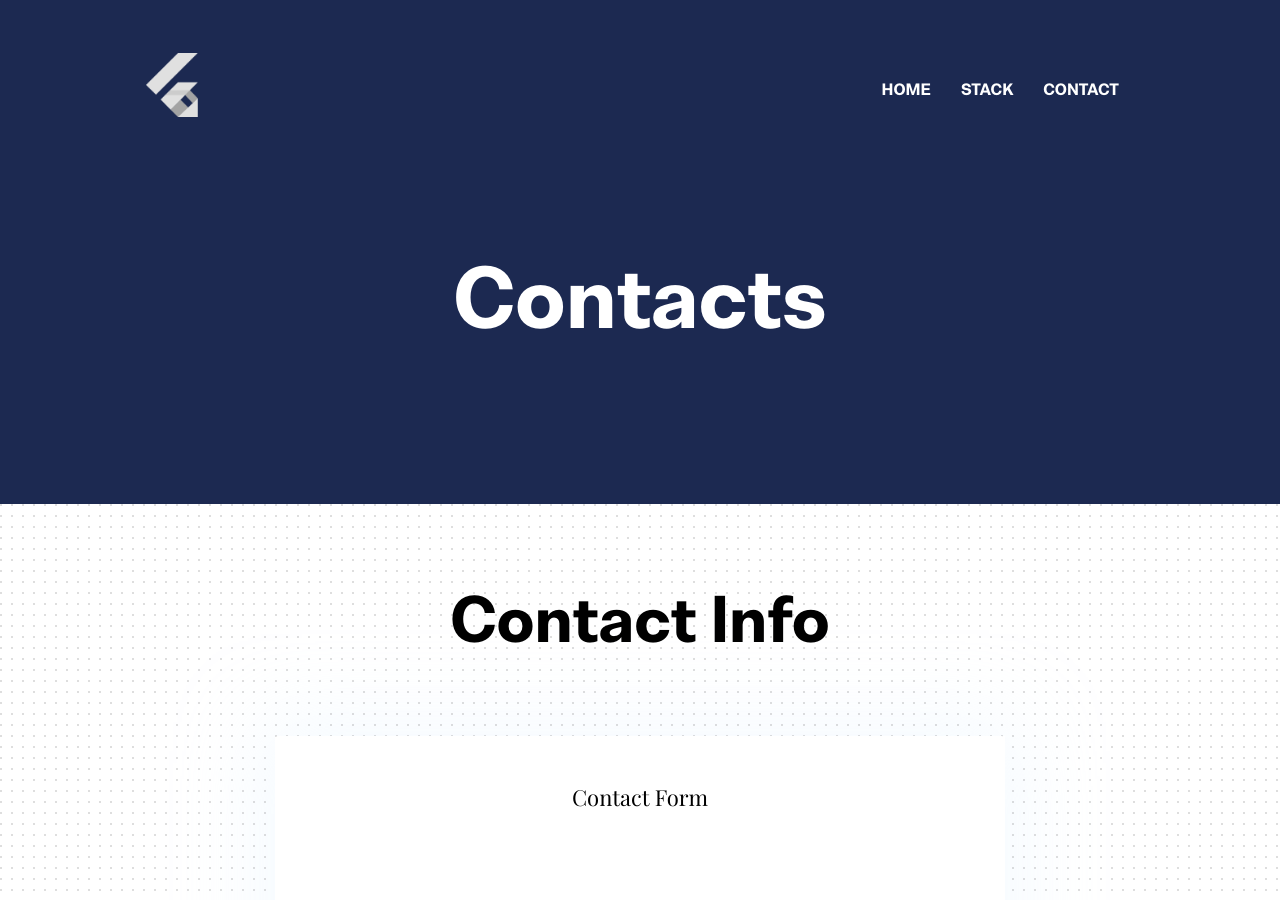
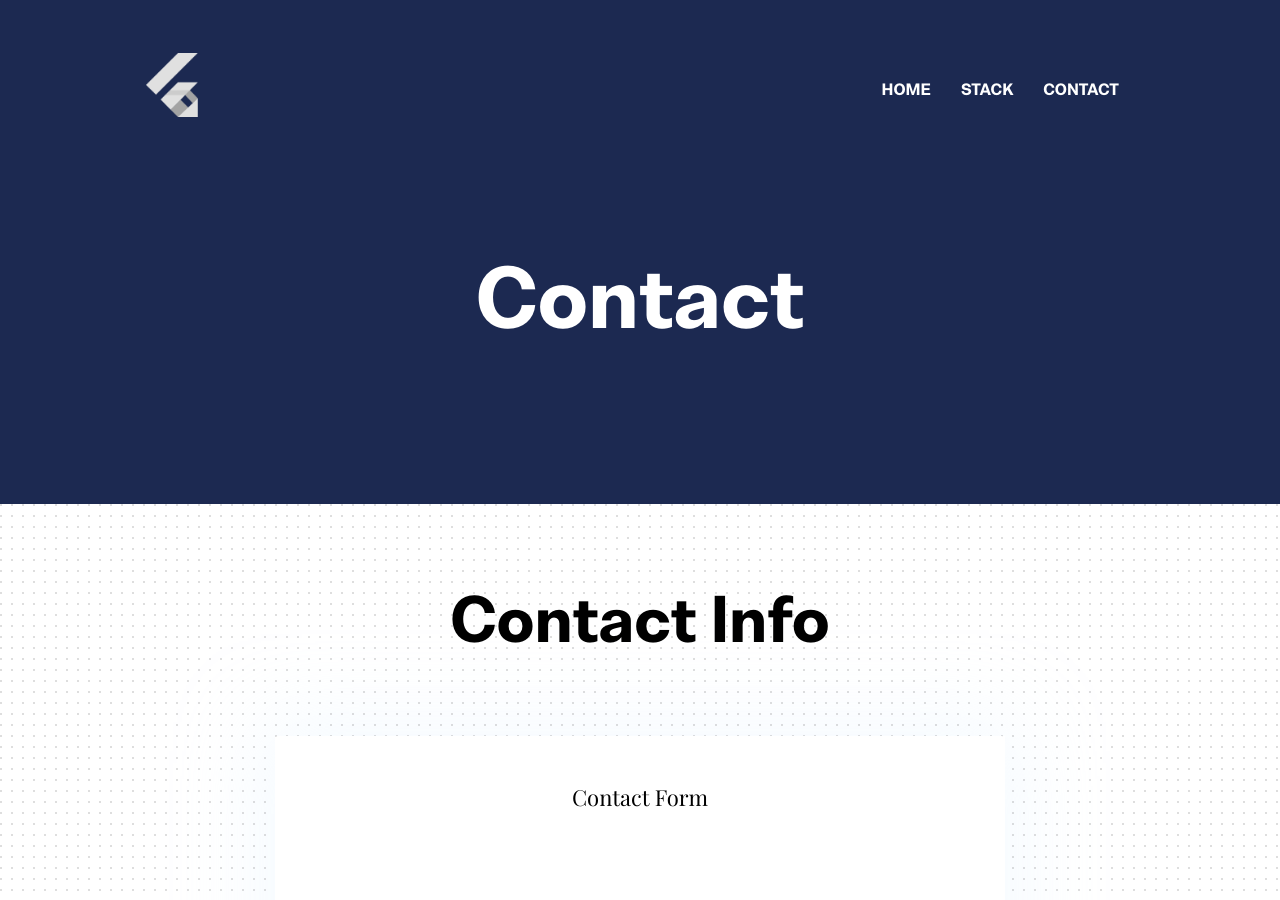
Before and after one commit to Nanferten/PersonalWebsite, a Jekyll site: the page built from _pages/contact.html, in a window 1280 px wide and 900 px high. Built offline with Jekyll 4.4.1, drawn with Linux system fonts in a browser that asks for light colours.

Commit message:
Add linkedin

```diff
--- a/_data/settings.yml
+++ b/_data/settings.yml
@@ -21,6 +21,7 @@
 social:
 - {icon: "ti-github", link: "https://github.com/Nanferten"}
 - {icon: "ti-email", link: "mailto:nanferten@gmail.com"}
+- {icon: "ti-linkedin", link: "https://linkedin.com/in/florian-determann-51ab81199"}
 
 
 
--- a/_pages/contact.html
+++ b/_pages/contact.html
@@ -1,6 +1,6 @@
 ---
 layout: page
-title: Contacts
+title: Contact
 ---
 
 {% include contact-section.html %}
```
Also changed, not shown: LICENSE.txt (added), README.md, assets/images/tools/apache-original.svg.
